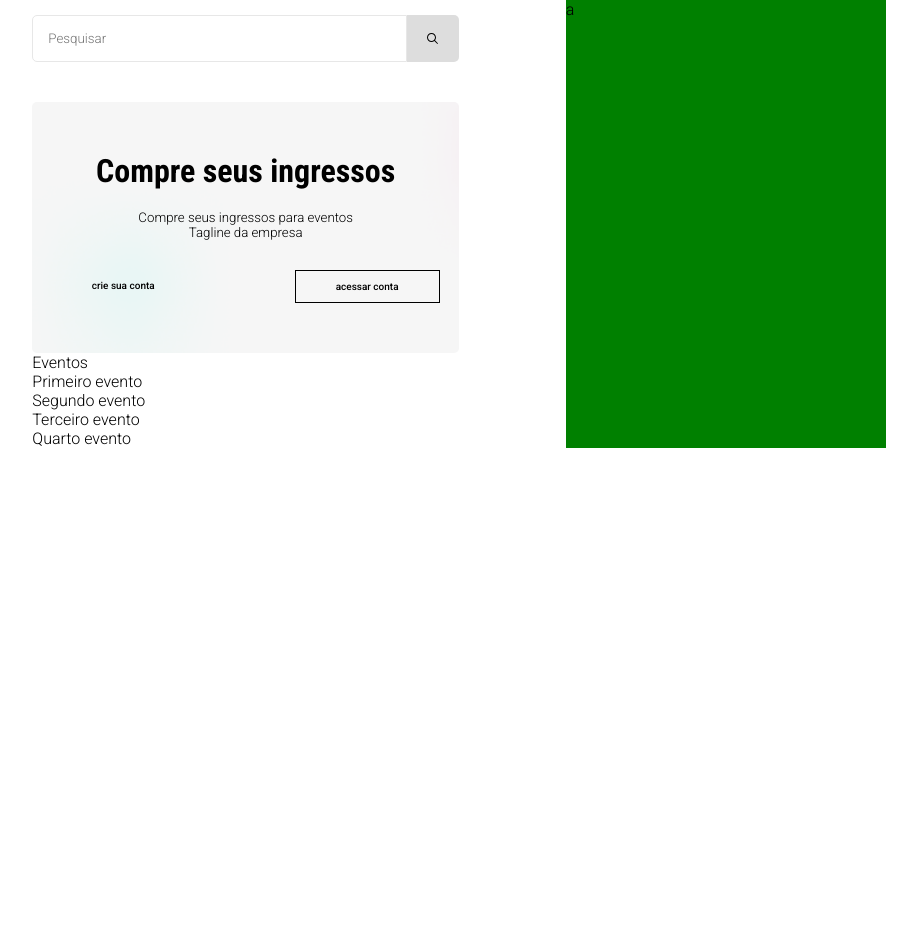
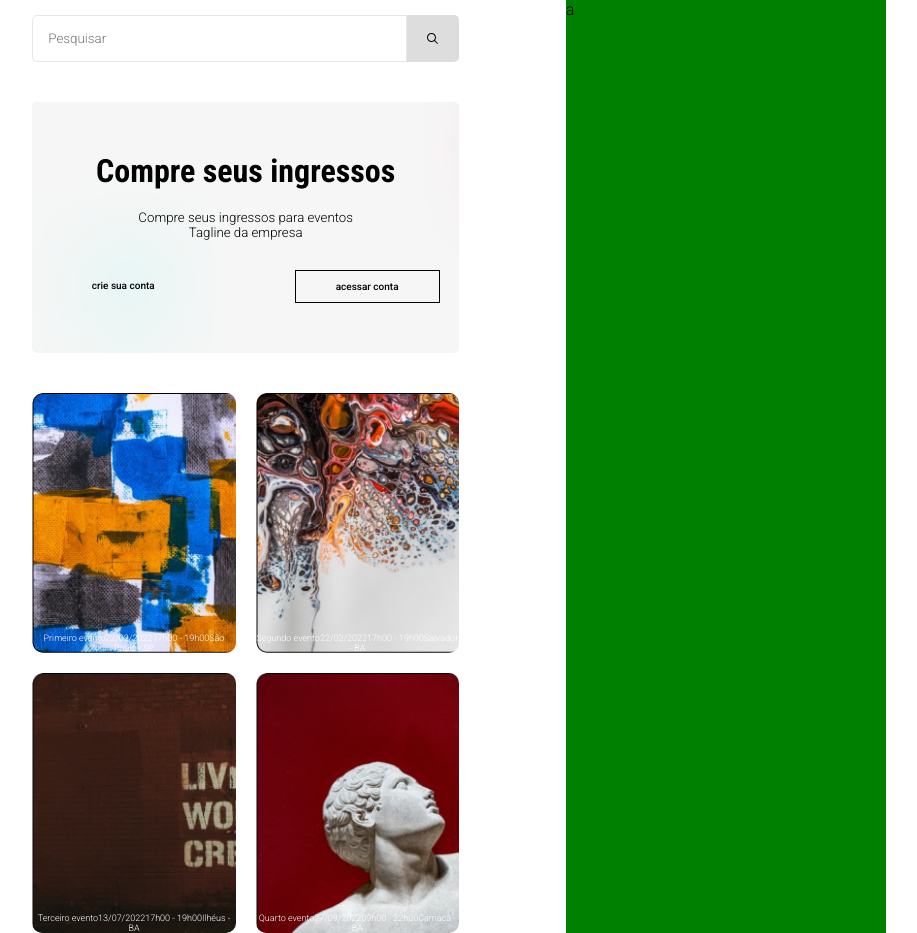
Before and after one commit to Dorishow/gestao-de-eventos, a React (Create React App) app: page / in a window 1280 px wide. Shown: the whole page, without its empty margins (181-1098 px from the left). Before the commit the page ends 800 px from the top, so only its background shows below. Built offline with nearby package versions, Linux system fonts and the light colour scheme.

Commit message:
feat: Event searching workin on search input submit

```diff
--- /dev/null
+++ b/src/components/EventsContainer/Event/EventComponent.tsx
@@ -0,0 +1,37 @@
+import React from "react";
+import Event from '../IEvnent'
+import { Link } from "react-router-dom";
+import {css} from '@stitches/react'
+
+interface EventProps{
+    event: Event
+}
+
+const eventStyle = css('article', {
+    backgroundSize: 'cover',
+    height: '260px',
+    display: 'grid',
+    placeItems: 'end',
+    textDecoration: 'none',
+    color: '#ffffff',
+    borderRadius: '10px',
+    textAlign: 'center',
+    fontSize: 'xx-small',
+
+    '@media (max-width: 1023px)':{
+        padding: '20px',
+    },
+})
+
+export default class EventComponent extends React.Component<EventProps, any>{
+    render(): React.ReactNode {
+        return(
+            <Link to={`event/${this.props.event.id}`} className={eventStyle()} style={{backgroundImage: `url('${this.props.event.image}')`}}>
+                {this.props.event.name}
+                {this.props.event.date}
+                {this.props.event.timeInterval}
+                {this.props.event.local}
+            </Link>
+        )
+    }
+}
--- a/src/components/EventsContainer/EventsContainer.tsx
+++ b/src/components/EventsContainer/EventsContainer.tsx
@@ -1,21 +1,33 @@
 import React from "react";
+import { css } from "@stitches/react";
+import EventComponent from "./Event/EventComponent";
 import Event from "./IEvnent";
 
 interface EventContainerProps{
-    events: Array<any>
+    events: Event[]
 }
+
+const container = css('section', {
+    display: 'grid',
+    gap: '20px',
+    marginTop: '40px',
+
+    '@media (max-width: 1023px)':{
+
+    },
+    '@media (min-width: 1024px)':{
+        gridTemplateColumns: 'repeat(2, 1fr)',
+    }
+})
 
 export default class EventContainer extends React.Component<EventContainerProps, any>{
 
-    componentDidMount(){
-
-    }
-
     render(): React.ReactNode {
         return(
-            <section>Eventos
+            <section className={container()}>
                 {this.props.events.map(
-                    (event: any, index: any) => <p key={index}> {event.name} </p>
+                    (event: any, index: any) =>
+                    <EventComponent key={index} event={event} />
                 )}
             </section>
         )
--- a/src/pages/user/Home/Home.tsx
+++ b/src/pages/user/Home/Home.tsx
@@ -8,13 +8,14 @@ import Event from "../../../components/EventsContainer/IEvnent";
 
 interface HomeState{
     events: Event[]
+    visibleEvents: Event[]
 }
 
 export default class Home extends React.Component<any, HomeState>{
 
     constructor(props: any){
         super(props)
-        this.state = {events: []}
+        this.state = {events: [], visibleEvents: []}
         this.searchHandler = this.searchHandler.bind(this);
     }
 
@@ -22,12 +23,16 @@ export default class Home extends React.Component<any, HomeState>{
         event.preventDefault();
         const content = event.target[0].value;
         if(content) console.log(content)
+
+        const regex = new RegExp(`${content}`, 'g');
+        const matched = [...this.state.events].filter((event) => event.name.match(regex));
+        this.setState({visibleEvents: matched})
     }
 
     componentDidMount(){
         const eventService: EventService = new EventService();
         const allEvents = eventService.getDummyEvents();
-        this.setState({events: allEvents}, ()=> console.log(this.state.events));
+        this.setState({events: allEvents, visibleEvents: allEvents}, ()=> console.log(this.state.events));
     }
 
     render(): React.ReactNode {
@@ -38,7 +43,7 @@ export default class Home extends React.Component<any, HomeState>{
                 <section className={mainContent()}>
                     <SearchBar handler={this.searchHandler}></SearchBar>
                     <Banner></Banner>
-                    <EventContainer events={this.state.events}></EventContainer>
+                    <EventContainer events={this.state.visibleEvents}></EventContainer>
                 </section>
 
 
--- a/src/services/eventServices.ts
+++ b/src/services/eventServices.ts
@@ -2,10 +2,6 @@ import Event from "../components/EventsContainer/IEvnent";
 import { dummyEvents } from "./dummies/dummyEvents";
 
 export default class EventService{
-
-    constructor(){
-        console.log('entered the events service')
-    }
 
     getAllEvents(){
         let allEvents = localStorage.getItem('events') || '[]'
```
